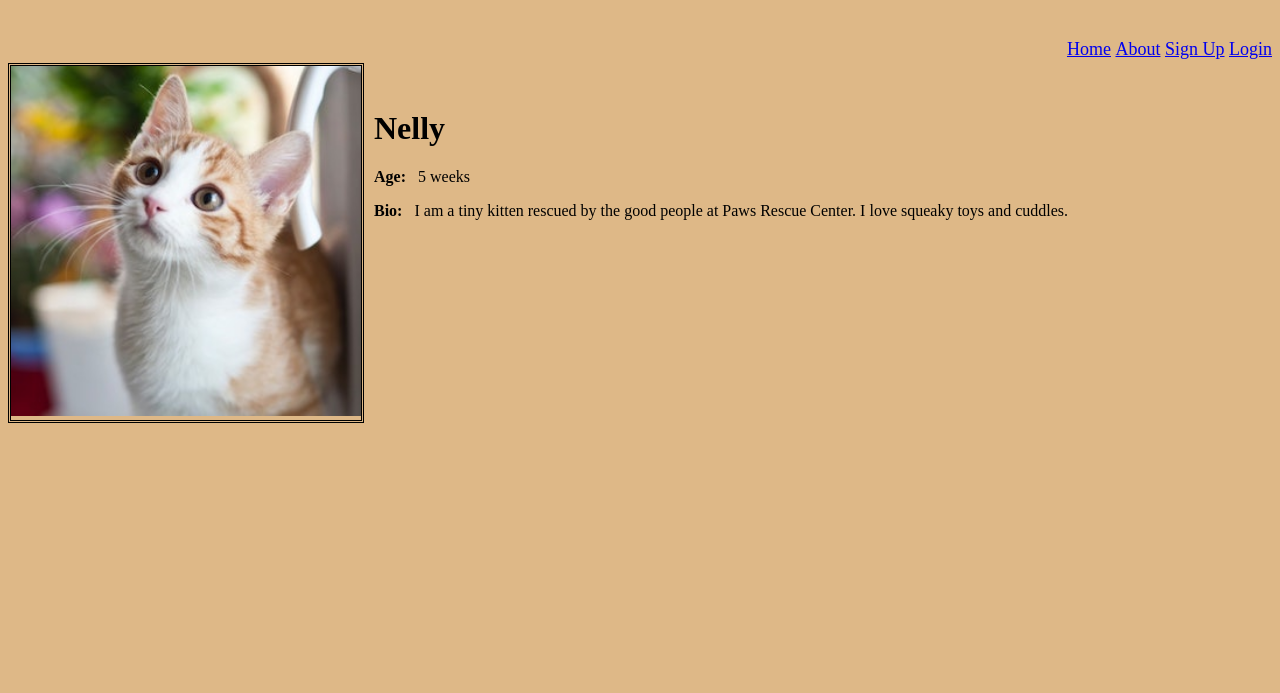
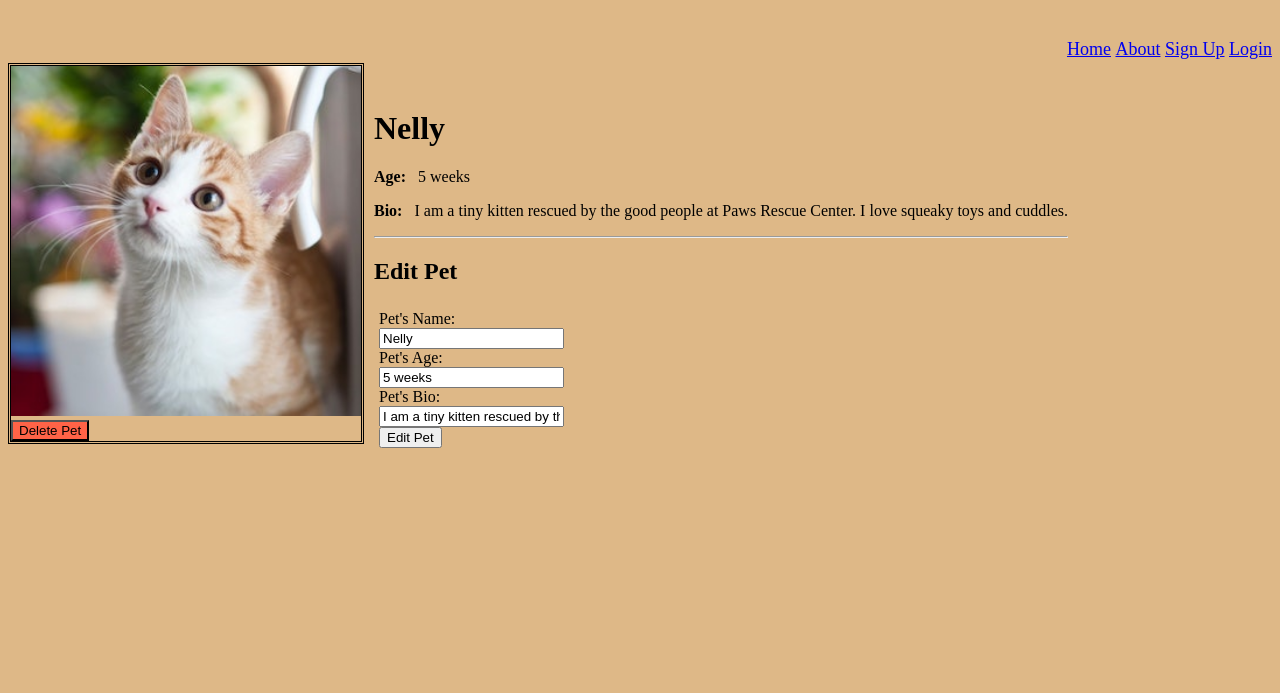
Before and after one commit to baconYao/flask-practice, a Flask app: page /details/1 in a window 1280 px wide. Shown: the top 693 px of the page. Run offline with Flask 2, Linux system fonts and the light colour scheme; data comes from the database, SQL or seed files in the repository.

Commit message:
added edit and delete pet's method

```diff
--- a/src/app.py
+++ b/src/app.py
@@ -1,5 +1,5 @@
 from flask import Flask, render_template, abort
-from forms import SignUpForm, LoginForm
+from forms import SignUpForm, LoginForm, EditPetForm
 from flask import session, redirect, url_for
 from flask_sqlalchemy import SQLAlchemy
 
@@ -92,14 +92,37 @@ def about():
     return render_template("about.html")
 
 
-@app.route("/details/<int:pet_id>")
+@app.route("/details/<int:pet_id>", methods=["POST", "GET"])
 def pet_details(pet_id):
     """View function for Detail Page."""
-    # pet = next((pet for pet in pets if pet["id"] == pet_id), None)
+    form = EditPetForm()
     pet = Pet.query.get(pet_id)
     if pet is None:
         abort(404, description="No Pet was Found with the given ID")
-    return render_template("details.html", pet=pet)
+    if form.validate_on_submit():
+        pet.name = form.name.data
+        pet.age = form.age.data
+        pet.bio = form.bio.data
+        try:
+            db.session.commit()
+        except Exception as e:
+            print(e)
+            db.session.rollback()
+            return render_template("details.html", pet=pet, form=form, message="A Pet with this name already exists!")
+    return render_template("details.html", pet=pet, form=form)
+
+
+@app.route("/delete/<int:pet_id>")
+def delete_pet(pet_id):
+    pet = Pet.query.get(pet_id)
+    if pet is None:
+        abort(404, description="No Pet was Found with the given ID")
+    db.session.delete(pet)
+    try:
+        db.session.commit()
+    except Exception as e:
+        db.session.rollback()
+    return redirect(url_for('homepage'))
 
 
 @app.route("/signup", methods=["POST", "GET"])
--- a/src/forms.py
+++ b/src/forms.py
@@ -15,3 +15,10 @@ class LoginForm(FlaskForm):
     email = StringField('Email', validators=[InputRequired(), Email()])
     password = PasswordField('Password', validators=[InputRequired()])
     submit = SubmitField('Login')
+
+
+class EditPetForm(FlaskForm):
+    name = StringField("Pet's Name", validators=[InputRequired()])
+    age = StringField("Pet's Age", validators=[InputRequired()])
+    bio = StringField("Pet's Bio", validators=[InputRequired()])
+    submit = SubmitField("Edit Pet")
--- a/src/templates/details.html
+++ b/src/templates/details.html
@@ -1,17 +1,41 @@
 {% extends "base.html" %}
 
-<!-- Replacement for Title -->
-{% block title %}
-{{pet["name"]}}'s Details
-{% endblock %}
+{% block title %} {{pet["name"]}}'s Details {% endblock %}
 
 {% block content %}
     <div style="float:left; border-style:double;">
-        <img src= "{{url_for('static', filename = pet.id|string+".jpg")}}" height="350" >
+        <img src= "{{url_for('static', filename = pet.id|string+".jpg")}}" height="350" ><br>
+        <button style="background-color:tomato" onclick="location.href='{{ url_for('delete_pet', pet_id = pet.id)}}'"> Delete Pet </button>
     </div>
     <div style="float:left; margin:10px;">
         <h1 class="title">{{ pet.name }}</h1>
-        <p><b>Age: &nbsp;</b> {{ pet.age }}</p>
-        <p><b>Bio: &nbsp;</b> {{ pet.bio }}</p>
+        <p><b>Age: &nbsp;</b> {{pet.age}}</p>
+        <p><b>Bio: &nbsp;</b> {{pet.bio}}</p>
+        <hr>
+
+        <h2> Edit Pet </h2>
+        <!-- Error Message  -->
+        {% if message %}
+            <span style="background-color:tomato">
+            {{ message }}
+            <span>
+            <br>
+        {% endif %}
+        <!--  -->
+        <!-- Form for Editing the Pet -->
+        <form action="{{url_for('pet_details', pet_id = pet.id)}}" method="POST" style="padding:5px;">
+            {{ form.name.label }}: <br>
+            {{ form.name(value = pet.name) }}
+            <br>
+            {{ form.age.label }}: <br>
+            {{ form.age(value = pet.age) }}
+            <br>
+            {{ form.bio.label }}: <br>
+            {{ form.bio(value = pet.bio) }}
+            <br>
+            {{ form.csrf_token }}
+            {{ form.submit }}
+        </form>
+        <!--  -->
     </div>
 {% endblock %}
```
